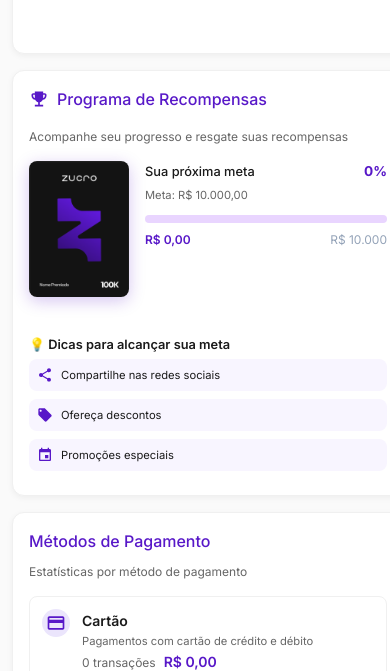
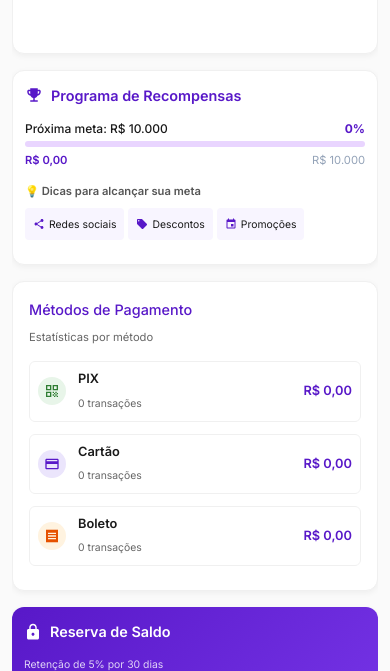
Before and after one commit to mourinha112/zucropay, a React (Vite) app: page / in a window 390 px wide. Shown: the part 897-1568 px from the top of the page. Built offline with nearby package versions, Linux system fonts and the light colour scheme; no server answers; sample sign-in values are in the browser's storage.

Commit message:
Fix: Modal produtos compacto, Dashboard mobile responsivo, Verificacao conta

```diff
--- a/src/pages/Dashboard/Dashboard.tsx
+++ b/src/pages/Dashboard/Dashboard.tsx
@@ -109,11 +109,18 @@ const Dashboard = () => {
 
       if (response.ok) {
         const data = await response.json();
-        if (data.success && data.verification) {
-          const status = data.verification.status;
-          setVerificationStatus(status as any);
-          setIsVerified(status === 'approved');
-        }
+        // O status de verificação vem no user.verification_status ou verification.status
+        const userStatus = data.user?.verification_status;
+        const verificationStatus = data.verification?.status;
+
+        // Priorizar o status do usuário, depois o da verificação
+        const finalStatus = userStatus || verificationStatus || 'none';
+
+        console.log('[Verificação] Status:', { userStatus, verificationStatus, finalStatus });
+
+        setVerificationStatus(finalStatus as any);
+        // Conta está verificada se status for 'approved' ou 'verified'
+        setIsVerified(finalStatus === 'approved' || finalStatus === 'verified');
       }
     } catch (error) {
       console.error('Erro ao verificar status:', error);
@@ -475,14 +482,23 @@ const Dashboard = () => {
           {/* Main Grid */}
           <Box
             sx={{
-              display: 'grid',
-              gridTemplateColumns: { xs: '1fr', lg: '3fr 1fr' },
+              display: 'flex',
+              flexDirection: 'column',
               gap: { xs: 2, md: 3 },
-              overflow: 'visible',
+              width: '100%',
+              maxWidth: '100%',
+              overflow: 'hidden',
             }}
           >
-            {/* Left Column */}
-            <Box sx={{ display: 'flex', flexDirection: 'column', gap: { xs: 2, md: 3 }, overflow: 'visible' }}>
+            {/* Layout responsivo - empilha no mobile, lado a lado no desktop */}
+            <Box sx={{
+              display: 'grid',
+              gridTemplateColumns: { xs: '1fr', lg: '2fr 1fr' },
+              gap: { xs: 2, md: 3 },
+              width: '100%',
+            }}>
+              {/* Coluna Esquerda */}
+              <Box sx={{ display: 'flex', flexDirection: 'column', gap: { xs: 2, md: 3 }, minWidth: 0 }}>
                 {/* Sales Chart */}
                 <Card
                 sx={{
@@ -557,52 +573,32 @@ const Dashboard = () => {
                 </CardContent>
               </Card>
 
-              {/* Rewards */}
+              {/* Rewards - Compacto para mobile */}
               <Card
                 sx={{
                   transition: 'transform 0.2s',
-                  overflow: 'visible',
+                  overflow: 'hidden',
                   '&:hover': {
                     transform: 'translateY(-4px)',
                     boxShadow: 3,
                   },
                 }}
               >
-                <CardContent sx={{ p: { xs: 2, md: 3 }, overflow: 'visible' }}>
-                  <Box sx={{ display: 'flex', alignItems: 'center', gap: 1, mb: 2 }}>
-                    <TrophyIcon sx={{ color: '#5818C8', fontSize: { xs: 20, md: 24 } }} />
-                    <Typography variant="h6" color="primary" sx={{ fontSize: { xs: '1rem', md: '1.25rem' } }}>
+                <CardContent sx={{ p: { xs: 1.5, md: 3 }, overflow: 'hidden' }}>
+                  <Box sx={{ display: 'flex', alignItems: 'center', gap: 1, mb: 1.5 }}>
+                    <TrophyIcon sx={{ color: '#5818C8', fontSize: { xs: 18, md: 24 } }} />
+                    <Typography variant="subtitle1" color="primary" sx={{ fontSize: { xs: '0.9rem', md: '1.25rem' }, fontWeight: 600 }}>
                       Programa de Recompensas
                     </Typography>
                   </Box>
-                  <Typography variant="body2" color="textSecondary" sx={{ fontSize: { xs: '0.75rem', md: '0.875rem' } }}>
-                    Acompanhe seu progresso e resgate suas recompensas
-                  </Typography>
 
+                  <Box sx={{ display: 'flex', gap: { xs: 1.5, md: 3 }, alignItems: 'center' }}>
+                    {/* Imagem da Placa - menor no mobile */}
                     <Box
                       sx={{
-                        display: 'flex',
-                        flexDirection: 'column',
-                        gap: 3,
-                        mt: 2,
-                      }}
-                    >
-                    {/* Mobile: Imagem + Progresso lado a lado, no desktop só progresso */}
-                    <Box sx={{
-                      display: 'flex',
-                      flexDirection: { xs: 'row', md: 'row' },
-                      gap: { xs: 2, md: 3 },
-                      alignItems: 'flex-start',
-                    }}>
-                      {/* Imagem da Placa de Recompensa */}
-                      <Box
-                        sx={{
-                          position: 'relative',
-                          cursor: 'pointer',
-                          transition: 'transform 0.3s',
                         flexShrink: 0,
-                          width: { xs: 100, sm: 140, md: 180 },
-                          '&:hover': { transform: 'scale(1.02)' },
+                        width: { xs: 60, sm: 100, md: 140 },
+                        display: { xs: 'none', sm: 'block' },
                       }}
                     >
                       <Box
@@ -612,165 +608,128 @@ const Dashboard = () => {
                         sx={{
                           width: '100%',
                           height: 'auto',
-                            borderRadius: { xs: '8px', md: '12px' },
-                            boxShadow: '0 4px 16px rgba(88, 24, 200, 0.25)',
+                          borderRadius: 1.5,
+                          boxShadow: '0 2px 8px rgba(88, 24, 200, 0.2)',
                         }}
                       />
                     </Box>
 
                     {/* Progresso */}
                     <Box sx={{ flex: 1, minWidth: 0 }}>
-                        <Box
-                          sx={{
-                            display: 'flex',
-                            justifyContent: 'space-between',
-                            alignItems: 'center',
-                            mb: 0.5,
-                            flexWrap: 'wrap',
-                            gap: 0.5,
-                          }}
-                        >
-                          <Typography variant="subtitle2" sx={{ fontSize: { xs: '0.8rem', md: '1rem' }, fontWeight: 500 }}>
-                            Sua próxima meta
+                      <Box sx={{ display: 'flex', justifyContent: 'space-between', alignItems: 'center', mb: 0.5 }}>
+                        <Typography variant="body2" sx={{ fontSize: { xs: '0.75rem', md: '0.9rem' }, fontWeight: 500 }}>
+                          Próxima meta: R$ 10.000
                         </Typography>
-                          <Typography variant="subtitle2" sx={{ color: '#5818C8', fontWeight: 700, fontSize: { xs: '0.85rem', md: '1rem' } }}>
+                        <Typography variant="body2" sx={{ color: '#5818C8', fontWeight: 700, fontSize: { xs: '0.75rem', md: '0.9rem' } }}>
                           {Math.min(100, Math.round((monthTotal / 10000) * 100))}%
                         </Typography>
                       </Box>
-                        <Typography
-                          variant="body2"
-                          color="textSecondary"
-                          sx={{ fontSize: { xs: '0.7rem', md: '0.8rem' }, mb: 1.5 }}
-                        >
-                          Meta: R$ 10.000,00
-                        </Typography>
 
                       <LinearProgress
                         variant="determinate"
                         value={Math.min(100, (monthTotal / 10000) * 100)}
                         sx={{
-                            height: { xs: 8, md: 12 },
-                            borderRadius: 6,
+                          height: { xs: 6, md: 10 },
+                          borderRadius: 4,
                           bgcolor: '#e9d5ff',
                           '& .MuiLinearProgress-bar': {
                             backgroundColor: '#5818C8',
-                              borderRadius: 6,
+                            borderRadius: 4,
                           },
                         }}
                       />
-                        <Box sx={{ display: 'flex', justifyContent: 'space-between', mt: 1 }}>
-                          <Typography variant="body2" sx={{ color: '#5818C8', fontWeight: 600, fontSize: { xs: '0.75rem', md: '0.9rem' } }}>
+                      <Box sx={{ display: 'flex', justifyContent: 'space-between', mt: 0.5 }}>
+                        <Typography variant="caption" sx={{ color: '#5818C8', fontWeight: 600, fontSize: { xs: '0.7rem', md: '0.8rem' } }}>
                           {formatCurrency(monthTotal)}
                         </Typography>
-                          <Typography variant="body2" sx={{ color: '#94a3b8', fontSize: { xs: '0.75rem', md: '0.9rem' } }}>
+                        <Typography variant="caption" sx={{ color: '#94a3b8', fontSize: { xs: '0.7rem', md: '0.8rem' } }}>
                           R$ 10.000
                         </Typography>
                       </Box>
                     </Box>
                   </Box>
 
-                      {/* Dicas para alcançar a meta */}
-                      <Box sx={{ mt: { xs: 1, md: 2 } }}>
-                        <Typography variant="subtitle2" gutterBottom sx={{ fontWeight: 600, fontSize: { xs: '0.8rem', md: '0.9rem' } }}>
+                  {/* Dicas - mais compactas */}
+                  <Box sx={{ mt: { xs: 1.5, md: 2 } }}>
+                    <Typography variant="caption" sx={{ fontWeight: 600, fontSize: { xs: '0.7rem', md: '0.8rem' }, color: '#555', mb: 1, display: 'block' }}>
                       💡 Dicas para alcançar sua meta
                     </Typography>
                     <Box sx={{
-                          display: 'grid',
-                          gridTemplateColumns: { xs: '1fr', sm: 'repeat(3, 1fr)' },
-                          gap: { xs: 1, md: 1.5 },
+                      display: 'flex',
+                      flexWrap: 'wrap',
+                      gap: { xs: 0.5, md: 1 },
                     }}>
-                          <Box sx={{
+                      {[
+                        { icon: <ShareIcon sx={{ fontSize: { xs: 12, md: 14 } }} />, text: 'Redes sociais' },
+                        { icon: <OfferIcon sx={{ fontSize: { xs: 12, md: 14 } }} />, text: 'Descontos' },
+                        { icon: <EventIcon sx={{ fontSize: { xs: 12, md: 14 } }} />, text: 'Promoções' },
+                      ].map((dica, i) => (
+                        <Box key={i} sx={{
                           display: 'flex',
                           alignItems: 'center',
-                            gap: 1,
-                            p: { xs: 1, md: 1.5 },
+                          gap: 0.5,
+                          px: { xs: 1, md: 1.5 },
+                          py: { xs: 0.5, md: 0.75 },
                           bgcolor: '#f8f5ff',
-                            borderRadius: 2,
+                          borderRadius: 1,
                         }}>
-                            <ShareIcon sx={{ color: '#5818C8', fontSize: { xs: 16, md: 18 } }} />
-                            <Typography variant="body2" sx={{ fontSize: { xs: '0.7rem', md: '0.8rem' }, lineHeight: 1.3 }}>
-                              Compartilhe nas redes sociais
+                          <Box sx={{ color: '#5818C8' }}>{dica.icon}</Box>
+                          <Typography variant="caption" sx={{ fontSize: { xs: '0.65rem', md: '0.75rem' } }}>
+                            {dica.text}
                           </Typography>
                         </Box>
-                          <Box sx={{
-                            display: 'flex',
-                            alignItems: 'center',
-                            gap: 1,
-                            p: { xs: 1, md: 1.5 },
-                            bgcolor: '#f8f5ff',
-                            borderRadius: 2,
-                          }}>
-                            <OfferIcon sx={{ color: '#5818C8', fontSize: { xs: 16, md: 18 } }} />
-                            <Typography variant="body2" sx={{ fontSize: { xs: '0.7rem', md: '0.8rem' }, lineHeight: 1.3 }}>
-                              Ofereça descontos
-                            </Typography>
-                          </Box>
-                          <Box sx={{
-                            display: 'flex',
-                            alignItems: 'center',
-                            gap: 1,
-                            p: { xs: 1, md: 1.5 },
-                            bgcolor: '#f8f5ff',
-                            borderRadius: 2,
-                          }}>
-                            <EventIcon sx={{ color: '#5818C8', fontSize: { xs: 16, md: 18 } }} />
-                            <Typography variant="body2" sx={{ fontSize: { xs: '0.7rem', md: '0.8rem' }, lineHeight: 1.3 }}>
-                              Promoções especiais
-                            </Typography>
-                          </Box>
-                        </Box>
+                      ))}
                     </Box>
                   </Box>
                 </CardContent>
               </Card>
               </Box>
 
+              {/* Coluna Direita - Métodos de Pagamento e Reserva */}
+              <Box sx={{ display: 'flex', flexDirection: 'column', gap: { xs: 2, md: 3 }, minWidth: 0 }}>
                 {/* Payment Methods */}
                 <Card
                   sx={{
                     height: 'fit-content',
                     transition: 'transform 0.2s',
-                overflow: 'visible',
+                    overflow: 'hidden',
                     '&:hover': {
                       transform: 'translateY(-4px)',
                       boxShadow: 3,
                     },
                   }}
                 >
-              <CardContent sx={{ p: { xs: 2, md: 3 }, overflow: 'visible' }}>
-                <Typography variant="h6" sx={{ color: '#5818C8', mb: 1, fontSize: { xs: '1rem', md: '1.25rem' } }}>
+              <CardContent sx={{ p: { xs: 2, md: 3 }, overflow: 'hidden' }}>
+                <Typography variant="h6" sx={{ color: '#5818C8', mb: 1, fontSize: { xs: '0.9rem', md: '1.25rem' } }}>
                   Métodos de Pagamento
                 </Typography>
-                <Typography variant="body2" color="textSecondary" sx={{ fontSize: { xs: '0.75rem', md: '0.875rem' }, mb: 2 }}>
-                  Estatísticas por método de pagamento
+                <Typography variant="body2" color="textSecondary" sx={{ fontSize: { xs: '0.7rem', md: '0.875rem' }, mb: 2 }}>
+                  Estatísticas por método
                 </Typography>
 
-                <Box sx={{ mt: 2, display: 'flex', flexDirection: 'column', gap: 2 }}>
+                <Box sx={{ display: 'flex', flexDirection: 'column', gap: 1.5 }}>
                   {[
                     {
+                      key: 'PIX',
+                      icon: <QrCodeIcon sx={{ color: '#2E7D32', fontSize: { xs: 16, md: 20 } }} />,
+                      bg: '#E8F5E9',
+                      title: 'PIX',
+                      count: paymentMethods.PIX.count,
+                      total: paymentMethods.PIX.total,
+                    },
+                    {
                       key: 'CREDIT_CARD',
-                      icon: <CreditCardIcon sx={{ color: '#5818C8', fontSize: 20 }} />,
+                      icon: <CreditCardIcon sx={{ color: '#5818C8', fontSize: { xs: 16, md: 20 } }} />,
                       bg: '#EBE5FC',
                       title: 'Cartão',
-                      subtitle: 'Pagamentos com cartão de crédito e débito',
                       count: paymentMethods.CREDIT_CARD.count,
                       total: paymentMethods.CREDIT_CARD.total,
                     },
                     {
-                      key: 'PIX',
-                      icon: <QrCodeIcon sx={{ color: '#2E7D32', fontSize: 20 }} />,
-                      bg: '#E8F5E9',
-                      title: 'PIX',
-                      subtitle: 'Transferências instantâneas via PIX',
-                      count: paymentMethods.PIX.count,
-                      total: paymentMethods.PIX.total,
-                    },
-                    {
                       key: 'BOLETO',
-                      icon: <ReceiptIcon sx={{ color: '#E65100', fontSize: 20 }} />,
+                      icon: <ReceiptIcon sx={{ color: '#E65100', fontSize: { xs: 16, md: 20 } }} />,
                       bg: '#FFF3E0',
                       title: 'Boleto',
-                      subtitle: 'Pagamentos via boleto bancário',
                       count: paymentMethods.BOLETO.count,
                       total: paymentMethods.BOLETO.total,
                     },
@@ -778,18 +737,13 @@ const Dashboard = () => {
                     <Box
                       key={method.key}
                       sx={{
-                        p: { xs: 1.5, md: 2 },
-                        borderRadius: 2,
+                        p: { xs: 1, md: 1.5 },
+                        borderRadius: 1.5,
                         border: '1px solid #f0f0f0',
-                        transition: 'all 0.2s',
-                        overflow: 'visible',
-                        '&:hover': {
-                          backgroundColor: '#fafafa',
-                          transform: 'translateX(4px)',
-                        },
+                        overflow: 'hidden',
                       }}
                     >
-                      <Box sx={{ display: 'flex', gap: { xs: 1.5, md: 2 }, alignItems: 'flex-start' }}>
+                      <Box sx={{ display: 'flex', gap: 1.5, alignItems: 'center' }}>
                         <Box
                           sx={{
                             width: { xs: 28, md: 32 },
@@ -805,41 +759,24 @@ const Dashboard = () => {
                           {method.icon}
                         </Box>
                         <Box sx={{ flex: 1, minWidth: 0 }}>
-                          <Typography variant="subtitle1" sx={{ fontSize: { xs: '0.875rem', md: '1rem' }, fontWeight: 600 }}>
+                          <Typography variant="body2" sx={{ fontSize: { xs: '0.8rem', md: '0.9rem' }, fontWeight: 600 }}>
                             {method.title}
                           </Typography>
-                          <Typography
-                            variant="body2"
-                            color="textSecondary"
-                            sx={{
-                              mb: 0.5,
-                              fontSize: { xs: '0.7rem', md: '0.8rem' },
-                              lineHeight: 1.3,
-                            }}
-                          >
-                            {method.subtitle}
+                          <Typography variant="caption" color="textSecondary" sx={{ fontSize: { xs: '0.65rem', md: '0.75rem' } }}>
+                            {method.count} transações
                           </Typography>
-                          <Box sx={{
-                            display: 'flex',
-                            gap: { xs: 1, md: 2 },
-                            alignItems: 'center',
-                            flexWrap: 'wrap',
-                          }}>
-                            <Typography variant="body2" color="textSecondary" sx={{ fontSize: { xs: '0.75rem', md: '0.875rem' } }}>
-                              {method.count} {method.count === 1 ? 'transação' : 'transações'}
-                            </Typography>
+                        </Box>
                         <Typography
                           variant="body2"
                           sx={{
                             color: '#5818C8',
                             fontWeight: 600,
-                                fontSize: { xs: '0.875rem', md: '1rem' },
+                            fontSize: { xs: '0.8rem', md: '0.9rem' },
+                            flexShrink: 0,
                           }}
                         >
                           {formatCurrency(method.total)}
                         </Typography>
-                          </Box>
-                        </Box>
                       </Box>
                     </Box>
                   ))}
@@ -851,42 +788,41 @@ const Dashboard = () => {
                 <Card
                   sx={{
                     height: 'fit-content',
-                mt: 3,
                     transition: 'transform 0.2s',
                     background: 'linear-gradient(135deg, #5818C8 0%, #7c3aed 100%)',
                     border: 'none',
+                    overflow: 'hidden',
                     '&:hover': {
                       transform: 'translateY(-4px)',
                       boxShadow: '0 8px 32px rgba(88, 24, 200, 0.4)',
                     },
                   }}
                 >
-              <CardContent sx={{ p: { xs: 2, md: 3 } }}>
-                <Box sx={{ display: 'flex', alignItems: 'center', gap: 1, mb: 2 }}>
-                  <LockIcon sx={{ color: 'white', fontSize: { xs: 20, md: 24 } }} />
-                  <Typography variant="h6" sx={{ color: 'white', fontSize: { xs: '1rem', md: '1.25rem' }, fontWeight: 600 }}>
+                  <CardContent sx={{ p: { xs: 1.5, md: 2.5 } }}>
+                    <Box sx={{ display: 'flex', alignItems: 'center', gap: 1, mb: 1.5 }}>
+                      <LockIcon sx={{ color: 'white', fontSize: { xs: 18, md: 22 } }} />
+                      <Typography variant="subtitle1" sx={{ color: 'white', fontSize: { xs: '0.9rem', md: '1.1rem' }, fontWeight: 600 }}>
                         Reserva de Saldo
                       </Typography>
                     </Box>
 
-                <Typography variant="body2" sx={{ color: 'rgba(255,255,255,0.85)', mb: 2, fontSize: { xs: '0.75rem', md: '0.875rem' } }}>
-                  Retenção de 5% por 30 dias para cobrir reembolsos e chargebacks
+                    <Typography variant="caption" sx={{ color: 'rgba(255,255,255,0.8)', display: 'block', mb: 1.5, fontSize: { xs: '0.65rem', md: '0.75rem' } }}>
+                      Retenção de 5% por 30 dias
                     </Typography>
 
                     <Box sx={{
                       backgroundColor: 'rgba(255,255,255,0.15)',
-                  borderRadius: 2,
-                  p: 2,
-                  mb: 2,
-                  backdropFilter: 'blur(10px)',
+                      borderRadius: 1.5,
+                      p: 1.5,
+                      mb: 1.5,
                     }}>
-                  <Typography variant="body2" sx={{ color: 'rgba(255,255,255,0.7)' }}>
+                      <Typography variant="caption" sx={{ color: 'rgba(255,255,255,0.7)', fontSize: { xs: '0.65rem', md: '0.75rem' } }}>
                         Total em Reserva
                       </Typography>
-                  <Typography variant="h5" sx={{ color: 'white', fontWeight: 700 }}>
-                    {loading ? 'Carregando...' : formatCurrency(reserveData.totalReserved)}
+                      <Typography variant="h6" sx={{ color: 'white', fontWeight: 700, fontSize: { xs: '1.1rem', md: '1.3rem' } }}>
+                        {loading ? '...' : formatCurrency(reserveData.totalReserved)}
                       </Typography>
-                  <Typography variant="caption" sx={{ color: 'rgba(255,255,255,0.7)' }}>
+                      <Typography variant="caption" sx={{ color: 'rgba(255,255,255,0.7)', fontSize: { xs: '0.6rem', md: '0.7rem' } }}>
                         {reserveData.reservesCount} reserva{reserveData.reservesCount !== 1 ? 's' : ''} ativa{reserveData.reservesCount !== 1 ? 's' : ''}
                       </Typography>
                     </Box>
@@ -894,32 +830,31 @@ const Dashboard = () => {
                     {reserveData.nextRelease && (
                       <Box sx={{
                         backgroundColor: 'rgba(255,255,255,0.1)',
-                    borderRadius: 2,
-                    p: 2,
+                        borderRadius: 1.5,
+                        p: 1.5,
                         display: 'flex',
                         alignItems: 'center',
-                    gap: 2
+                        gap: 1.5
                       }}>
-                    <ScheduleIcon sx={{ color: 'white', fontSize: 20 }} />
-                    <Box>
-                      <Typography variant="body2" sx={{ color: 'rgba(255,255,255,0.85)', fontWeight: 500 }}>
+                        <ScheduleIcon sx={{ color: 'white', fontSize: 18 }} />
+                        <Box sx={{ minWidth: 0 }}>
+                          <Typography variant="caption" sx={{ color: 'rgba(255,255,255,0.8)', fontWeight: 500, fontSize: { xs: '0.65rem', md: '0.75rem' } }}>
                             Próxima liberação
                           </Typography>
-                      <Typography variant="body2" sx={{ color: 'white', fontWeight: 700 }}>
-                        {formatCurrency(reserveData.nextRelease.amount)} em{' '}
-                        {new Date(reserveData.nextRelease.releaseDate).toLocaleDateString('pt-BR')}
+                          <Typography variant="body2" sx={{ color: 'white', fontWeight: 600, fontSize: { xs: '0.75rem', md: '0.85rem' } }}>
+                            {formatCurrency(reserveData.nextRelease.amount)} - {new Date(reserveData.nextRelease.releaseDate).toLocaleDateString('pt-BR')}
                           </Typography>
                         </Box>
                       </Box>
                     )}
 
-                <Box sx={{ mt: 2, pt: 2, borderTop: '1px solid rgba(255, 255, 255, 0.2)' }}>
-                  <Typography variant="caption" sx={{ color: 'rgba(255,255,255,0.85)' }}>
-                    💡 As reservas são liberadas automaticamente após 30 dias da venda.
+                    <Typography variant="caption" sx={{ display: 'block', mt: 1.5, color: 'rgba(255,255,255,0.75)', fontSize: { xs: '0.6rem', md: '0.7rem' } }}>
+                      💡 Liberação automática após 30 dias
                     </Typography>
-                </Box>
                   </CardContent>
                 </Card>
+              </Box>
+            </Box>
           </Box>
         </Box>
       </Box>
```
Also changed, not shown: api/dashboard-data.js (+26 -2 lines), src/pages/Products/Products.tsx (+86 -88 lines). Lines whose indentation alone changed are shown as unchanged.
